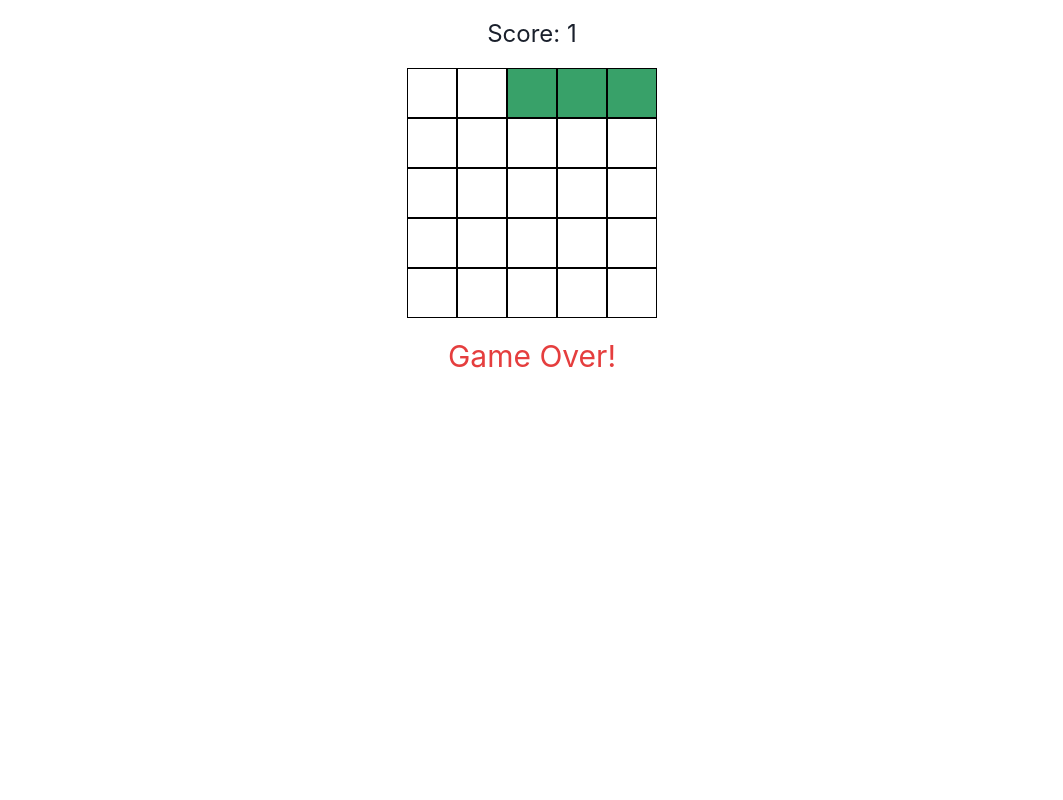
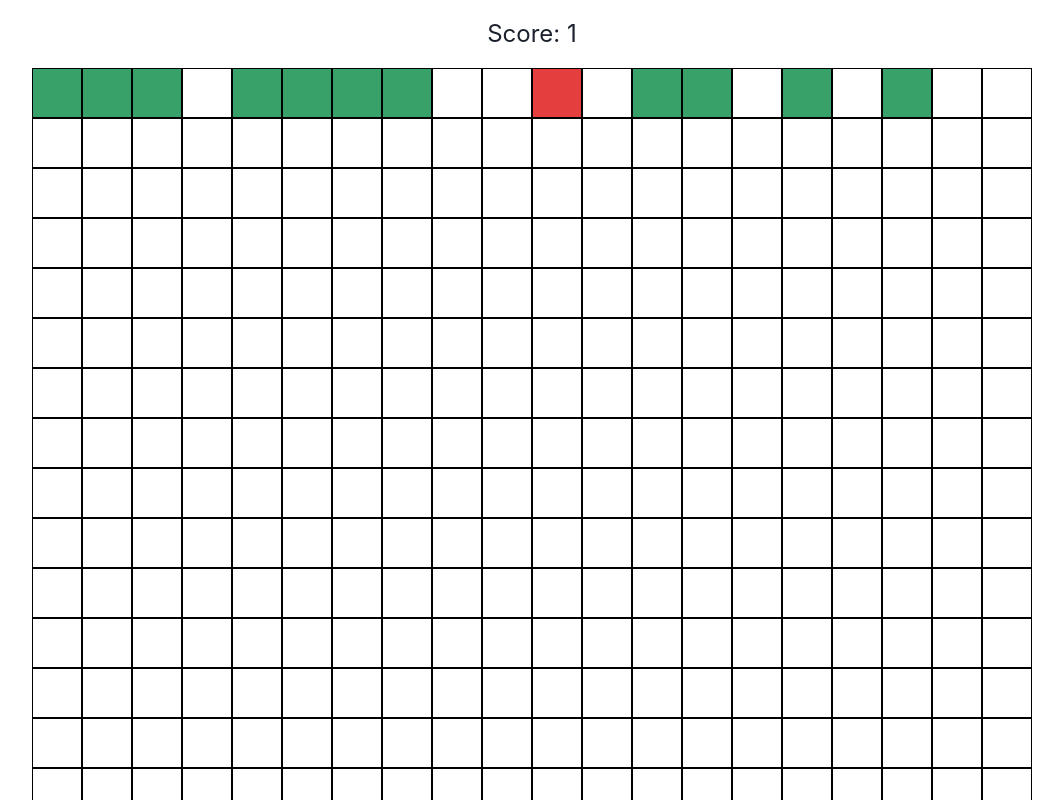
Before and after one commit to GPT-Engineer-App/dodging-red-ball-game, a React (Vite) app: page / in a window 1280 px wide. Shown: the top 800 px of the page, without its empty margins (108-1171 px from the left). Built offline with nearby package versions, Linux system fonts and the light colour scheme.

Commit message:
Updated the board to have 20 tiles in width as per the update request.
Prompt: a matriz deve ter 20 tiles de largura e os obstaculos sempre devem iniciar no tile mais à direita possive

```diff
--- a/src/pages/Index.jsx
+++ b/src/pages/Index.jsx
@@ -1,8 +1,8 @@
 import React, { useEffect, useState } from "react";
 import { Box, Flex, Text, VStack } from "@chakra-ui/react";
 
-const boardSize = 5; // Define o tamanho do tabuleiro
-const initialBoard = [...Array(boardSize)].map(() => Array(boardSize).fill(0));
+const boardSize = 20;
+const initialBoard = [...Array(boardSize)].map(() => Array(20).fill(0));
 
 const Index = () => {
   const [board, setBoard] = useState(initialBoard);
```
